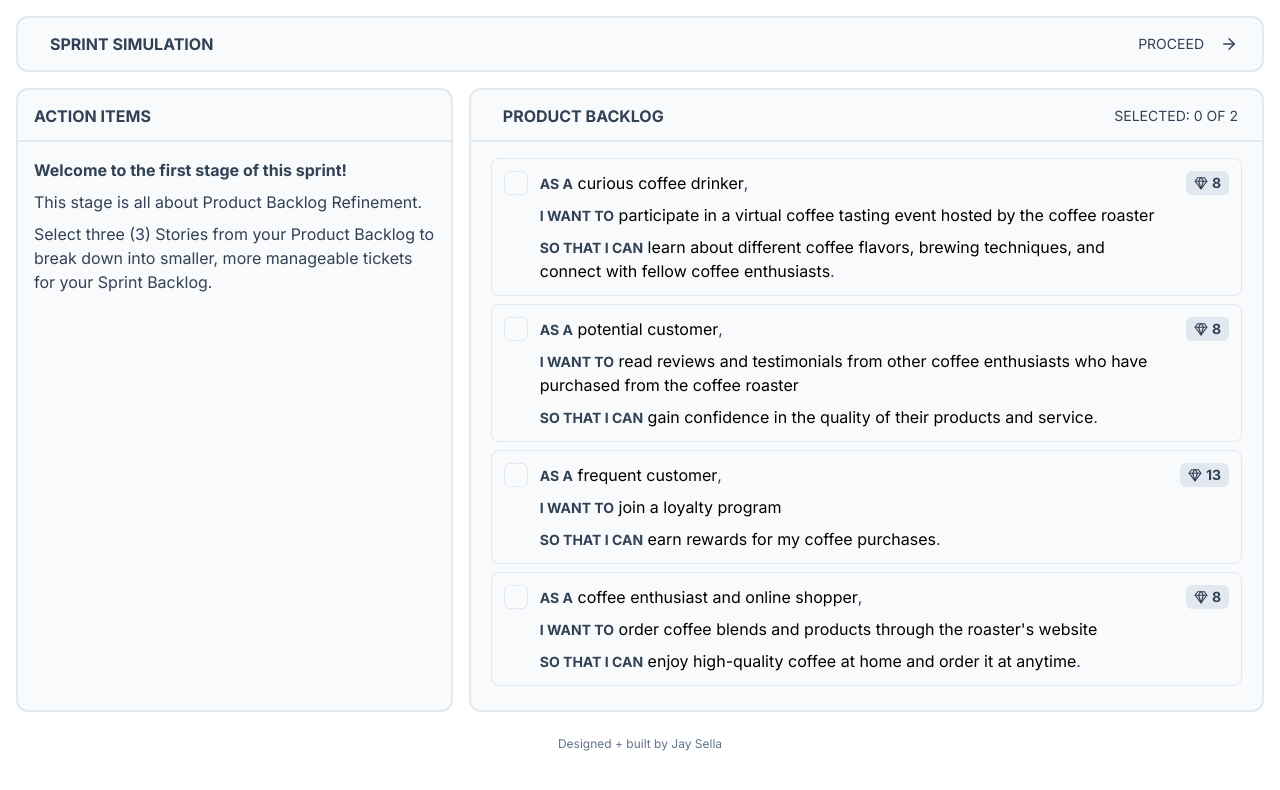
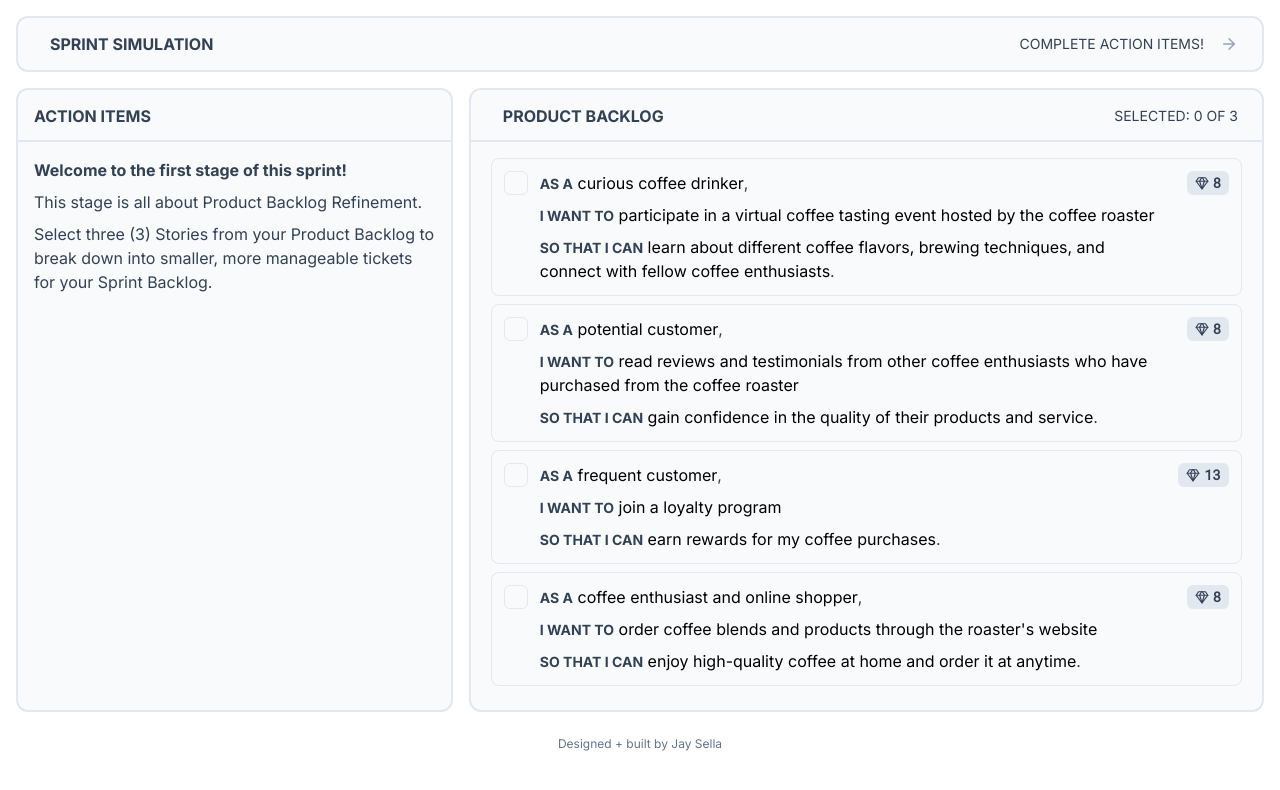
Before and after one commit to jaysella/block-comments, a Next.js app: page /product/sprint in a window 1280 px wide. Shown: the top 790 px of the page. Built offline with nearby package versions, Linux system fonts and the light colour scheme.

Commit message:
Lift constants, improve stage progression

```diff
--- a/app/_components/Sprint.tsx
+++ b/app/_components/Sprint.tsx
@@ -24,7 +24,7 @@ import {
 import {
   AlertTriangleIcon,
   ArrowRightIcon,
-  CheckCircleIcon,
+  CheckIcon,
   GemIcon,
 } from "lucide-react";
 import {
@@ -53,10 +53,12 @@ import { Alert, AlertDescription, AlertTitle } from "./ui/alert";
 import { Checkbox } from "./ui/checkbox";
 
 export default function Sprint() {
-  const MAX_STORIES = 2;
-  const MAX_POINTS = 14;
+  const MAX_STORIES = 3;
+  const MAX_POINTS = 15;
 
   const [stage, setStage] = useState(0);
+  const [canProgress, setCanProgress] = useState(false);
+
   const [selectedStories, setSelectedStories] = useState<Story[]>([]);
 
   const [tickets, setTickets] = useState<Ticket[]>([]);
@@ -68,8 +70,12 @@ export default function Sprint() {
   );
 
   useEffect(() => {
+    setCanProgress(false);
+  }, [stage]);
+
+  useEffect(() => {
     if (selectedStories.length === MAX_STORIES) {
-      setStage(1);
+      setCanProgress(true);
     }
 
     let availableTickets: Ticket[] = [];
@@ -82,8 +88,8 @@ export default function Sprint() {
   }, [selectedStories]);
 
   useEffect(() => {
-    if (selectedPoints === MAX_POINTS) {
-      setStage(2);
+    if (selectedPoints > 1 && selectedPoints <= MAX_POINTS) {
+      setCanProgress(true);
     }
   }, [selectedPoints]);
 
@@ -94,13 +100,17 @@ export default function Sprint() {
           <BlockTitle title="Sprint Simulation" />
 
           <BlockControls>
-            <span className="mr-2 text-sm uppercase">Proceed</span>
+            <span className="mr-2 text-sm uppercase">
+              {canProgress
+                ? "Proceed to the next stage"
+                : "Complete action items!"}
+            </span>
 
             <Tooltip>
               <TooltipTrigger
                 className="p-2 rounded-lg hover:bg-slate-200 dark:hover:bg-slate-700 disabled:cursor-not-allowed disabled:hover:bg-slate-100 disabled:dark:hover:bg-slate-800 disabled:text-slate-400 dark:disabled:text-slate-600"
-                // disabled={step === branchCommits.length - 1}
-                // onClick={() => setStep(step + 1)}
+                disabled={!canProgress}
+                onClick={() => setStage(stage + 1)}
               >
                 <ArrowRightIcon size={18} />
               </TooltipTrigger>
@@ -135,6 +145,7 @@ export default function Sprint() {
 
         {stage === 0 && (
           <ProductBacklog
+            maxStories={MAX_STORIES}
             selectedStories={selectedStories}
             setSelectedStories={setSelectedStories}
           />
@@ -142,6 +153,7 @@ export default function Sprint() {
 
         {stage === 1 && (
           <SprintPlanning
+            maxStoryPoints={MAX_POINTS}
             tickets={tickets}
             selectedTickets={selectedTickets}
             setSelectedTickets={setSelectedTickets}
@@ -174,14 +186,14 @@ function ActionItem({
 }
 
 function ProductBacklog({
+  maxStories,
   selectedStories,
   setSelectedStories,
 }: {
+  maxStories: number;
   selectedStories: Story[];
   setSelectedStories: Dispatch<SetStateAction<Story[]>>;
 }) {
-  const MAX_STORIES = 2;
-
   function handleCheckChanged(story: Story, checked: boolean) {
     setSelectedStories((prevSelected) => {
       if (checked) {
@@ -198,22 +210,19 @@ function ProductBacklog({
         <BlockTitle title="Product Backlog" />
 
         <BlockControls>
-          <span className="mr-2 text-sm uppercase">
-            Selected: {selectedStories.length} of {MAX_STORIES}
+          <span className="mr-2 text-sm uppercase ">
+            Selected: {selectedStories.length} of {maxStories}
           </span>
 
-          <AnimatePresence>
-            {selectedStories.length === MAX_STORIES && (
-              <motion.div
-                initial={{ opacity: 0, scale: 0, translateX: -15 }}
-                animate={{ opacity: 1, scale: 1, translateX: 0 }}
-                exit={{ opacity: 0, scale: 0, translateX: -15 }}
-                className="p-2 bg-green-600 rounded-lg"
-              >
-                <CheckCircleIcon size={18} />
-              </motion.div>
-            )}
-          </AnimatePresence>
+          {selectedStories.length === maxStories && (
+            <motion.div
+              initial={{ scale: 2 }}
+              animate={{ scale: 1 }}
+              className="p-2 text-green-600"
+            >
+              <CheckIcon size={18} />
+            </motion.div>
+          )}
         </BlockControls>
       </BlockHeader>
 
@@ -230,7 +239,7 @@ function ProductBacklog({
               checked={selectedStories.some((item) => item.id === story.id)}
               disabled={
                 !selectedStories.includes(story) &&
-                selectedStories.length >= MAX_STORIES
+                selectedStories.length >= maxStories
               }
               onCheckedChange={(value) => handleCheckChanged(story, value)}
             />
@@ -242,16 +251,16 @@ function ProductBacklog({
 }
 
 function SprintPlanning({
+  maxStoryPoints,
   tickets,
   selectedTickets = [],
   setSelectedTickets,
 }: {
+  maxStoryPoints: number;
   tickets: Ticket[];
   selectedTickets: Ticket[];
   setSelectedTickets: Dispatch<SetStateAction<Ticket[]>>;
 }) {
-  const MAX_POINTS = 15;
-
   function handleCheckChanged(ticket: Ticket, checked: boolean) {
     setSelectedTickets((prevSelected) => {
       if (checked) {
@@ -288,42 +297,29 @@ function SprintPlanning({
                   <motion.span
                     className={cn(
                       "transition-colors font-mono",
-                      selectedPoints > MAX_POINTS - MAX_POINTS / 4
+                      selectedPoints > maxStoryPoints - maxStoryPoints / 4
                         ? "text-orange-400 font-bold"
                         : "",
-                      selectedPoints > MAX_POINTS
+                      selectedPoints > maxStoryPoints
                         ? "text-red-500 font-bold"
                         : ""
                     )}
                   >
                     {rounded}
                   </motion.span>{" "}
-                  of {MAX_POINTS}
+                  of {maxStoryPoints}
                 </div>
                 <GemIcon size={18} />
               </div>
             </TooltipTrigger>
             <TooltipContent>Total Story Points Selected</TooltipContent>
           </Tooltip>
-
-          {/* <AnimatePresence>
-            {Object.values(stories).filter((s) => s).length === MAX_STORIES && (
-              <motion.div
-                initial={{ opacity: 0, scale: 0, translateX: -15 }}
-                animate={{ opacity: 1, scale: 1, translateX: 0 }}
-                exit={{ opacity: 0, scale: 0, translateX: -15 }}
-                className="p-2 bg-green-600 rounded-lg"
-              >
-                <CheckCircleIcon size={18} />
-              </motion.div>
-            )}
-          </AnimatePresence> */}
         </BlockControls>
       </BlockHeader>
 
       <BlockContent>
         <div className="flex flex-col w-full gap-2">
-          {selectedPoints > MAX_POINTS && (
+          {selectedPoints > maxStoryPoints && (
             <AnimatePresence>
               <motion.div
                 initial={{ opacity: 0, scale: 0.5 }}
@@ -354,7 +350,7 @@ function SprintPlanning({
               checked={selectedTickets.some((item) => item.id === ticket.id)}
               disabled={
                 !selectedTickets.includes(ticket) &&
-                selectedPoints >= MAX_POINTS
+                selectedPoints >= maxStoryPoints
               }
               onCheckedChange={(value) => handleCheckChanged(ticket, value)}
             />
--- a/app/_components/StoryPoint.tsx
+++ b/app/_components/StoryPoint.tsx
@@ -10,7 +10,7 @@ export default function StoryPoint({
 }) {
   return (
     <Tooltip>
-      <TooltipTrigger className="px-2 py-0.5 cursor-help rounded-md bg-slate-200 dark:bg-slate-700 text-sm font-bold flex flex-row gap-1 items-center">
+      <TooltipTrigger className="px-2 py-0.5 font-mono cursor-help rounded-md bg-slate-200 dark:bg-slate-700 text-sm font-bold flex flex-row gap-1 items-center">
         <GemIcon size={14} aria-label="story points" />
         {points}
       </TooltipTrigger>
```
